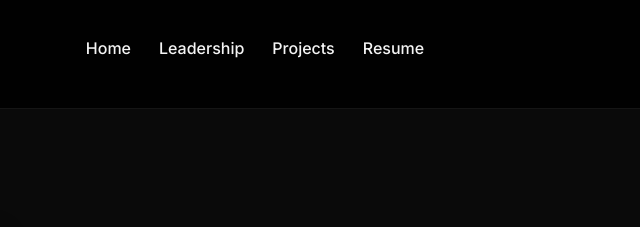
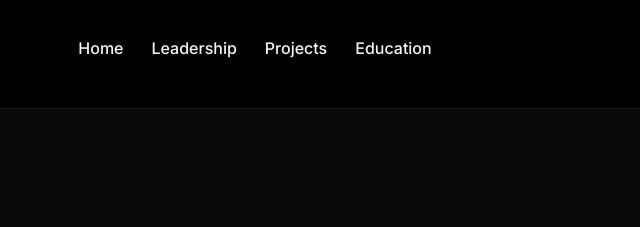
Before and after one commit to fatimatorres122207-sketch/FatimaTorres, a plain HTML site: page index.html in a window 1280 px wide. Shown: the top 227 px of the page, 451-1091 px from the left. Drawn offline with nearby package versions, Linux system fonts and the light colour scheme.

Commit message:
Replace 'Resume' link with 'Education' link

```diff
--- a/index.html
+++ b/index.html
@@ -14,7 +14,7 @@
       <li><a href="index.html">Home</a></li>
       <li><a href="leadership.html">Leadership</a></li>
       <li><a href="projects.html">Projects</a></li>
-      <li><a href="resume.html">Resume</a></li>
+      <li><a href="education.html">Education</a></li>
     </ul>
 
     <!-- Theme toggle button -->
```
